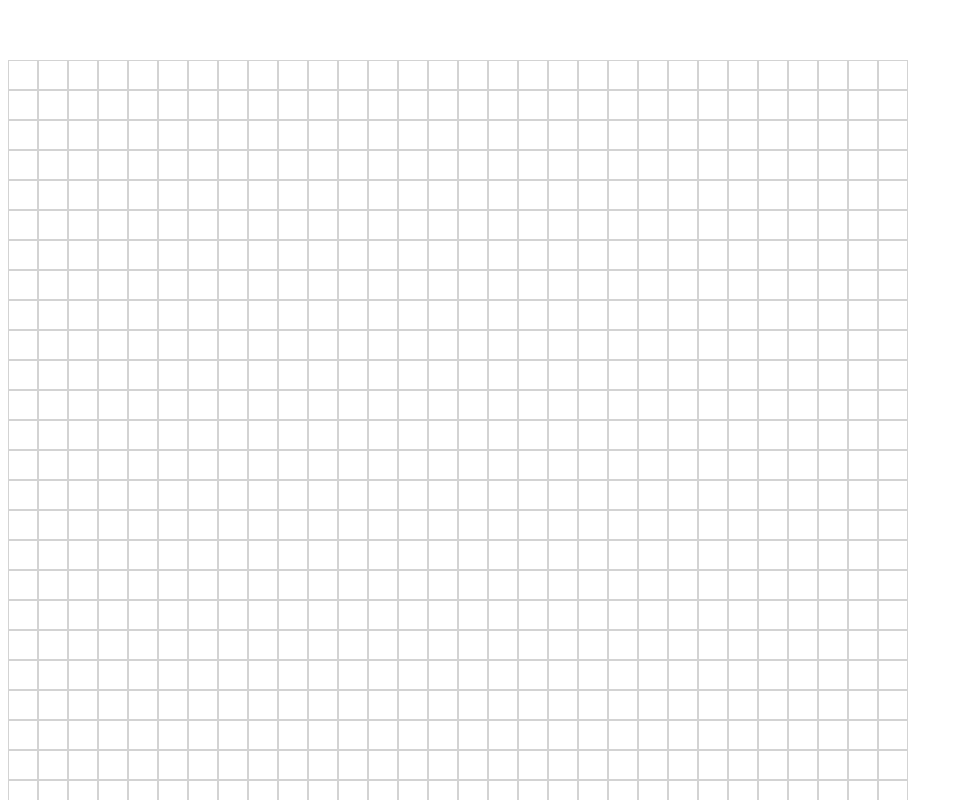
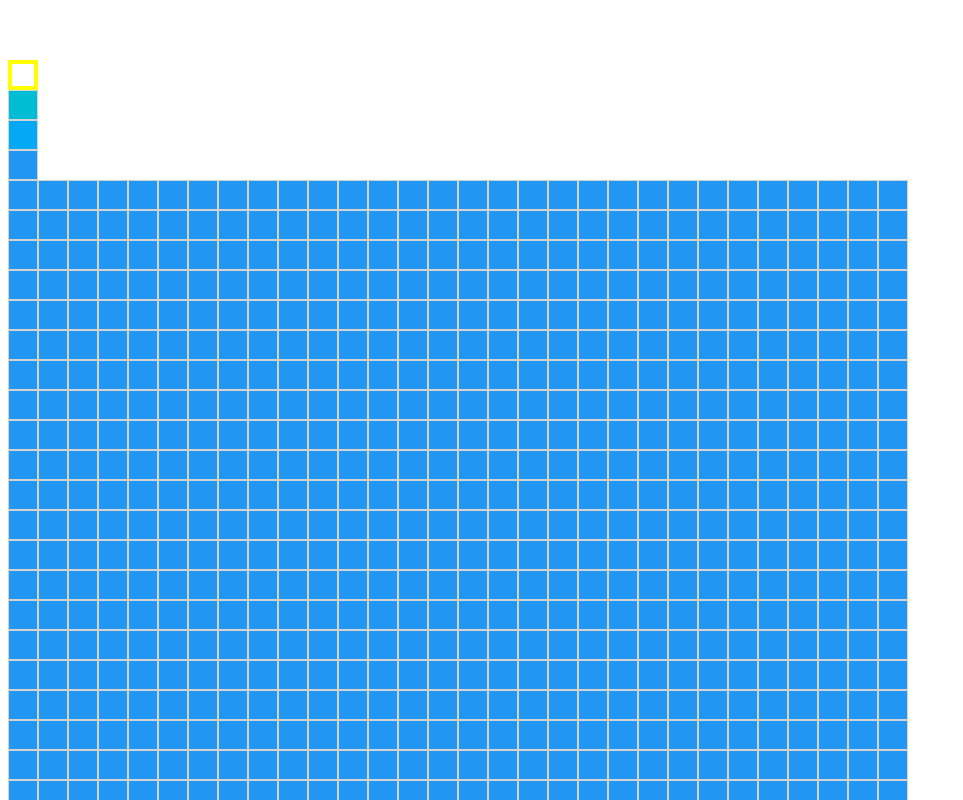
Before and after one commit to nasrob/vue-pixel-color, a Vue app: page / in a window 1280 px wide. Shown: the top 800 px of the page, without its empty margins (0-963 px from the left). Built offline with nearby package versions, Linux system fonts and the light colour scheme.

Commit message:
added colorPicker component

```diff
--- a/src/App.vue
+++ b/src/App.vue
@@ -1,14 +1,23 @@
 <template>
+  <ColorPicker :color=color />
   <Canvas />
 </template>
 
 <script>
 import Canvas from './components/Canvas'
+import ColorPicker from './components/ColorPicker'
+
 
 export default {
   name: 'App',
   components: {
-    Canvas
+    Canvas,
+    ColorPicker
+  },
+  data: function () {
+    return {
+      color: 'white'
+    }
   }
 }
 </script>
--- a/src/components/Canvas.vue
+++ b/src/components/Canvas.vue
@@ -1,6 +1,6 @@
 <template>
     <div class="canvas">
-        <Pixel v-for="n in 30*30" :key="n"/>
+        <Pixel v-for="n in 30*30" :key="n" color="darkblue"/>
     </div>
 </template>
 <script>
--- /dev/null
+++ b/src/components/ColorPicker.vue
@@ -0,0 +1,22 @@
+<template>
+    <div>
+        <Pixel color="white" :current="color == 'white' ? true : false" />
+        <Pixel color="lightblue" :current="color == 'lightblue' ? true : false" />
+        <Pixel color="blue" :current="color == 'blue' ? true : false" />
+        <Pixel color="darkblue" :current="color == 'darkblue' ? true : false" />
+    </div>
+</template>
+<script>
+/* eslint-disable */
+import Pixel from './Pixel'
+
+export default {
+    name: 'ColorPicker',
+    components: {
+        Pixel
+    },
+    props: {
+        color: String,
+    }
+}
+</script>
--- a/src/components/Pixel.vue
+++ b/src/components/Pixel.vue
@@ -1,6 +1,15 @@
 <template>
-    <div class="pixel"></div>
+    <div :class="['pixel', color, current ? 'current' : '']"></div>
 </template>
+<script>
+export default {
+    name: 'Pixel',
+    props: {
+        color: String,
+        current: Boolean
+    }
+}
+</script>
 <style scoped>
 .pixel {
     border: 1px solid lightgray;
@@ -8,4 +17,21 @@
     height: 30px;
     box-sizing: border-box;
 }
+
+.white {
+    background-color: white;
+}
+.lightblue {
+    background-color: rgb(0, 188, 212);
+}
+.blue {
+    background-color: rgb(3, 169, 244);
+}
+.darkblue {
+    background-color: rgb(33, 150, 243);
+}
+
+.pixel.current {
+    border: 4px solid yellow;
+}
 </style>
```
